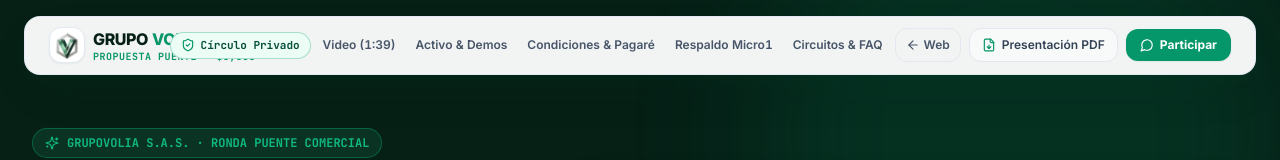
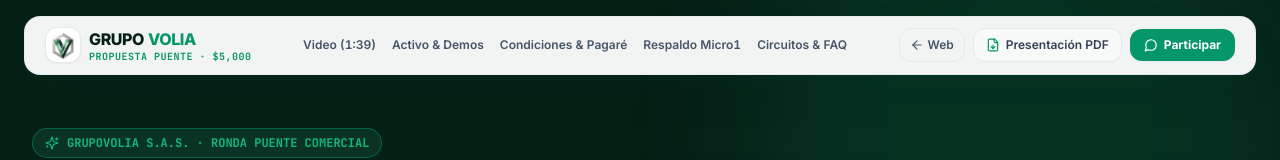
Before and after one commit to fdelavera/grupovolia_web, a Next.js app: page /inversion in a window 1280 px wide. Shown: the top 160 px of the page. Built offline with nearby package versions, Linux system fonts and the light colour scheme.

Commit message:
fix(inversion): prevent navbar badge overlap with brand subtitle

```diff
--- a/src/components/inversion/InversionNavbar.tsx
+++ b/src/components/inversion/InversionNavbar.tsx
@@ -14,10 +14,10 @@ export default function InversionNavbar() {
 
   return (
     <header className="fixed top-0 left-0 right-0 z-40 px-2.5 sm:px-6 pt-2.5 sm:pt-4 pointer-events-none">
-      <div className="max-w-7xl mx-auto pointer-events-auto rounded-2xl bg-white/95 backdrop-blur-xl border border-slate-200/90 shadow-swiss-lg py-2 sm:py-2.5 px-3 sm:px-6">
-        <div className="flex items-center justify-between gap-2 sm:gap-3">
-          <div className="flex items-center gap-2.5 min-w-0">
-            <Link href="/" className="flex items-center gap-2 group min-w-0">
+      <div className="max-w-7xl mx-auto pointer-events-auto rounded-2xl bg-white/95 backdrop-blur-xl border border-slate-200/90 shadow-swiss-lg py-2 sm:py-2.5 px-3 sm:px-4 lg:px-5">
+        <div className="flex items-center justify-between gap-2 xl:gap-3">
+          <div className="flex items-center gap-2.5 shrink-0">
+            <Link href="/" className="flex items-center gap-2 group shrink-0">
               <div className="relative w-8 h-8 sm:w-9 sm:h-9 rounded-xl bg-white border border-slate-200 flex items-center justify-center overflow-hidden shadow-sm p-0.5 shrink-0">
                 {/* eslint-disable-next-line @next/next/no-img-element */}
                 <img
@@ -26,7 +26,7 @@ export default function InversionNavbar() {
                   className="w-full h-full object-contain group-hover:scale-105 transition-transform"
                 />
               </div>
-              <div className="leading-tight min-w-0">
+              <div className="leading-tight shrink-0">
                 <span className="font-extrabold tracking-tight text-swiss-pine text-xs sm:text-base block whitespace-nowrap">
                   GRUPO <span className="text-brand-emerald">VOLIA</span>
                 </span>
@@ -36,18 +36,18 @@ export default function InversionNavbar() {
               </div>
             </Link>
 
-            <span className="hidden xl:inline-flex items-center gap-1.5 px-2.5 py-1 rounded-full bg-brand-emeraldSoft border border-brand-emerald/30 text-[11px] font-mono font-bold text-brand-pine shrink-0">
+            <span className="hidden 2xl:inline-flex items-center gap-1.5 px-2.5 py-1 rounded-full bg-brand-emeraldSoft border border-brand-emerald/30 text-[11px] font-mono font-bold text-brand-pine whitespace-nowrap shrink-0">
               <ShieldCheck className="w-3.5 h-3.5 text-brand-emerald" />
               Círculo Privado
             </span>
           </div>
 
-          <nav className="hidden lg:flex items-center gap-5 shrink-0">
+          <nav className="hidden lg:flex items-center gap-3.5 xl:gap-4 shrink-0">
             {navItems.map((item) => (
               <a
                 key={item.href}
                 href={item.href}
-                className="text-xs font-semibold text-slate-600 hover:text-brand-emerald transition-colors"
+                className="text-[11px] xl:text-xs font-semibold text-slate-600 hover:text-brand-emerald transition-colors whitespace-nowrap"
               >
                 {item.label}
               </a>
@@ -57,7 +57,7 @@ export default function InversionNavbar() {
           <div className="flex items-center gap-1.5 sm:gap-2 shrink-0">
             <Link
               href="/"
-              className="hidden md:inline-flex items-center gap-1 px-2.5 py-2 rounded-xl border border-slate-200 hover:border-slate-300 text-xs font-semibold text-slate-600 hover:text-swiss-pine transition-all"
+              className="hidden md:inline-flex items-center gap-1 px-2.5 py-2 rounded-xl border border-slate-200 hover:border-slate-300 text-xs font-semibold text-slate-600 hover:text-swiss-pine transition-all whitespace-nowrap"
               title="Ir a la web comercial pública"
             >
               <ArrowLeft className="w-3.5 h-3.5" />
@@ -68,16 +68,16 @@ export default function InversionNavbar() {
               href="/docs/Presentacion_Prestamo_Puente_GrupoVolia_2027.pdf"
               target="_blank"
               rel="noopener noreferrer"
-              className="inline-flex items-center gap-1.5 px-2.5 sm:px-3 py-1.5 sm:py-2 rounded-xl bg-swiss-canvas hover:bg-brand-emeraldSoft border border-slate-200 hover:border-brand-emerald/40 text-[11px] sm:text-xs font-semibold text-slate-700 hover:text-brand-pine transition-all"
+              className="inline-flex items-center gap-1.5 px-2.5 sm:px-3 py-1.5 sm:py-2 rounded-xl bg-swiss-canvas hover:bg-brand-emeraldSoft border border-slate-200 hover:border-brand-emerald/40 text-[11px] sm:text-xs font-semibold text-slate-700 hover:text-brand-pine transition-all whitespace-nowrap"
             >
               <FileDown className="w-3.5 h-3.5 text-brand-emerald" />
-              <span className="hidden sm:inline">Presentación PDF</span>
-              <span className="sm:hidden">PDF</span>
+              <span className="hidden xl:inline">Presentación PDF</span>
+              <span className="xl:hidden">PDF</span>
             </a>
 
             <a
               href="#confirmar"
-              className="inline-flex items-center gap-1.5 px-2.5 sm:px-3.5 py-1.5 sm:py-2 rounded-xl bg-brand-emerald hover:bg-brand-pine text-white font-bold text-[11px] sm:text-xs transition-all shadow-sm"
+              className="inline-flex items-center gap-1.5 px-2.5 sm:px-3.5 py-1.5 sm:py-2 rounded-xl bg-brand-emerald hover:bg-brand-pine text-white font-bold text-[11px] sm:text-xs transition-all shadow-sm whitespace-nowrap"
             >
               <MessageCircle className="w-3.5 h-3.5" />
               <span>Participar</span>
```
